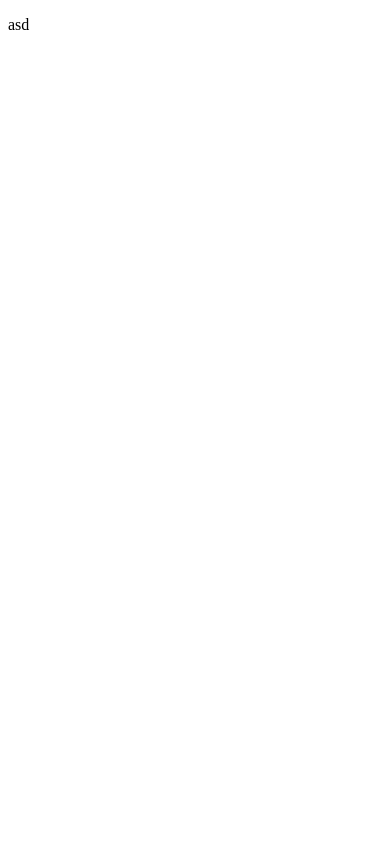
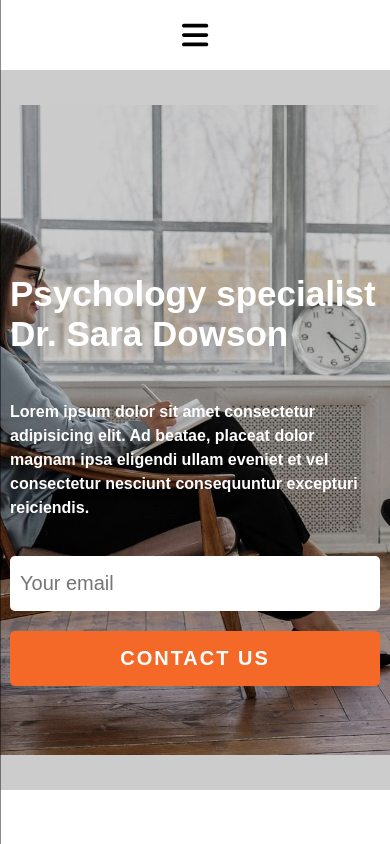
Before and after one commit to WersV/psychology-specialist-website-vue, a Vue app: page / in a window 390 px wide. Built offline with nearby package versions, Linux system fonts and the light colour scheme.

Commit message:
create hamburger menu and hello page

```diff
--- a/package.json
+++ b/package.json
@@ -8,6 +8,10 @@
     "lint": "eslint . --ext .vue,.js,.jsx,.cjs,.mjs --fix --ignore-path .gitignore"
   },
   "dependencies": {
+    "@fortawesome/fontawesome-svg-core": "^6.2.0",
+    "@fortawesome/free-solid-svg-icons": "^6.2.0",
+    "@fortawesome/vue-fontawesome": "^3.0.2",
+    "sass": "^1.56.1",
     "vue": "^3.2.41",
     "vue-router": "^4.1.5"
   },
--- a/src/App.vue
+++ b/src/App.vue
@@ -1,11 +1,32 @@
+<template>
+  <MenuAndHello />
+</template>
+
 <script>
+import MenuAndHello from "./views/MenuAndHello.vue";
+
 export default {
-  data() {},
+  data() {
+    return {
+      name: "App",
+      components: {
+        MenuAndHello,
+      },
+    };
+  },
+  components: { MenuAndHello },
 };
 </script>
 
-<template>
-  <p>asd</p>
-</template>
-
-<style scoped></style>
+<style lang="scss">
+body {
+  margin: 0;
+  padding: 0;
+  box-sizing: border-box;
+  font-family: arial;
+  /* overflow: hidden; */
+  #app.active {
+    background-color: rgba(0, 0, 0, 0.5);
+  }
+}
+</style>
--- a/src/main.js
+++ b/src/main.js
@@ -3,6 +3,23 @@ import {
 } from "vue";
 import App from "./App.vue";
 
-const app = createApp(App);
+/* import the fontawesome core */
+import {
+  library
+} from "@fortawesome/fontawesome-svg-core";
 
-app.mount("#app");
+/* import font awesome icon component */
+import {
+  FontAwesomeIcon
+} from "@fortawesome/vue-fontawesome";
+
+/* import specific icons */
+import {
+  faBars,
+  faXmark
+} from "@fortawesome/free-solid-svg-icons";
+
+/* add icons to the library */
+library.add(faBars, faXmark);
+
+createApp(App).component("font-awesome-icon", FontAwesomeIcon).mount("#app");
--- /dev/null
+++ b/src/views/MenuAndHello.vue
@@ -0,0 +1,168 @@
+<template>
+  <menu class="menu-container">
+    <div class="hamburger-icon">
+      <font-awesome-icon @click="showNav" icon="fa-solid fa-bars" />
+    </div>
+    <nav :class="[{ active: isNavActive }, 'nav-menu']">
+      <div class="nav-close">
+        <font-awesome-icon @click="showNav" icon="fa-solid fa-xmark" />
+      </div>
+      <ul class="nav-list">
+        <li>Home</li>
+        <li>About</li>
+        <li>Contact</li>
+      </ul>
+    </nav>
+  </menu>
+  <section :class="[{ inactive: isNavActive }, 'contact-us']">
+    <div class="text">
+      <h1>Psychology specialist Dr. Sara Dowson</h1>
+      <p>
+        Lorem ipsum dolor sit amet consectetur adipisicing elit. Ad beatae,
+        placeat dolor magnam ipsa eligendi ullam eveniet et vel consectetur
+        nesciunt consequuntur excepturi reiciendis.
+      </p>
+    </div>
+    <form action="post">
+      <label for="email"></label>
+      <input id="email" type="email" placeholder="Your email" required />
+      <button>contact us</button>
+    </form>
+  </section>
+</template>
+<script>
+export default {
+  data() {
+    return {
+      name: "MenuAndHello",
+      isNavActive: false,
+    };
+  },
+  methods: {
+    showNav() {
+      this.isNavActive = !this.isNavActive;
+      document.body.style.overflow = this.isNavActive ? "hidden" : "visible";
+      const app = document.querySelector("#app");
+      app.classList.toggle("active");
+    },
+  },
+};
+</script>
+<style lang="scss" scoped>
+.menu-container {
+  position: relative;
+  margin: 0;
+  padding: 0;
+  .hamburger-icon {
+    width: 100%;
+    padding: 20px 0;
+    display: flex;
+    justify-content: center;
+    align-items: center;
+
+    .fa-bars {
+      font-size: 30px;
+    }
+  }
+  .nav-menu {
+    position: fixed;
+    top: 0;
+    left: 0;
+    width: 65%;
+    background-color: rgba(0, 0, 0, 0.9);
+    height: 100vh;
+    color: white;
+    transform: translateX(-100%);
+    transition: 0.3s ease-out;
+    .nav-close {
+      position: absolute;
+      right: 20px;
+      top: 20px;
+      font-size: 30px;
+    }
+    .nav-list {
+      list-style-type: none;
+      margin: 0;
+      padding: 0;
+      margin-top: 70px;
+      text-align: center;
+      li {
+        font-weight: bold;
+        margin-bottom: 20px;
+        line-height: 250%;
+        cursor: pointer;
+      }
+    }
+  }
+  .nav-menu.active {
+    transform: translateX(0);
+  }
+}
+
+.contact-us {
+  display: flex;
+  flex-direction: column;
+  justify-content: center;
+  height: 700px;
+  padding: 10px;
+  background:
+        /* top, transparent black, faked with gradient */ linear-gradient(
+      rgba(0, 0, 0, 0.2),
+      rgba(0, 0, 0, 0.2)
+    ),
+    /* bottom, image */ url("../assets/main.jpeg");
+  background-repeat: no-repeat;
+  background-position: 15%;
+  background-size: 250%;
+  color: white;
+  .text {
+    display: flex;
+    flex-direction: column;
+    justify-content: center;
+    h1 {
+      font-size: 35px;
+      margin-top: 100px;
+    }
+    p {
+      font-weight: bold;
+      line-height: 150%;
+    }
+  }
+  form {
+    input {
+      width: 100%;
+      height: 55px;
+      margin: 20px 0;
+      padding: 10px;
+      font-size: 20px;
+      box-sizing: border-box;
+      border: 0;
+      border-radius: 5px;
+    }
+    input:focus {
+      outline: 2px solid black;
+    }
+    button {
+      width: 100%;
+      height: 55px;
+      padding: 10px;
+      background-color: #f56928;
+      color: white;
+      font-size: 20px;
+      font-weight: bold;
+      letter-spacing: 2px;
+      border: 0;
+      border-radius: 5px;
+      text-transform: uppercase;
+    }
+    button:focus {
+      outline: 2px solid black;
+    }
+  }
+}
+.contact-us.inactive {
+  position: relative;
+  z-index: -1;
+}
+// transform: translate robisz animacje menu
+</style>
```
Also changed, not shown: src/assets/advice.jpeg (renamed from src/assets/sth.jpeg), 1 other file (tests, documents, lock files or other folders).
